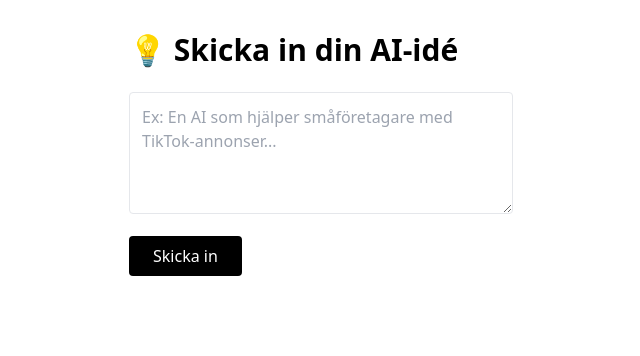
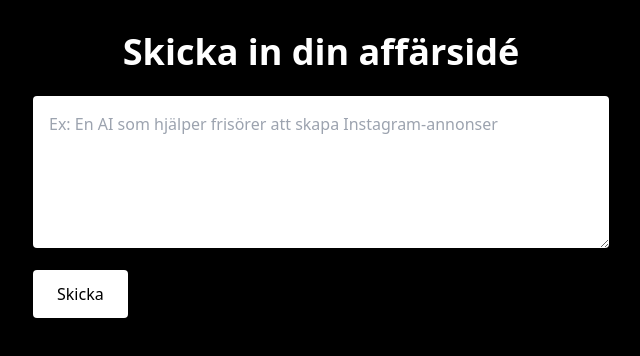
Before and after one commit to hrgr01/startpilot, a Next.js app: page /form in a window 1280 px wide. Shown: the top 356 px of the page, without its empty margins (319-959 px from the left). Built offline with nearby package versions, Linux system fonts and the light colour scheme; no server answers.

Commit message:
Update form.js

```diff
--- a/pages/form.js
+++ b/pages/form.js
@@ -1,76 +1,58 @@
-import { useState, useEffect } from "react";
-import { supabase } from "../lib/supabase";
+// /pages/form.js
+import { useState } from "react";
 
-export default function Form() {
+export default function FormPage() {
   const [idea, setIdea] = useState("");
-  const [refBy, setRefBy] = useState("");
-  const [submitted, setSubmitted] = useState(false);
-  const [aiResponse, setAiResponse] = useState("");
+  const [result, setResult] = useState(null);
   const [loading, setLoading] = useState(false);
-
-  useEffect(() => {
-    const ref = localStorage.getItem("ref");
-    if (ref) setRefBy(ref);
-  }, []);
 
   const handleSubmit = async (e) => {
     e.preventDefault();
     setLoading(true);
-
-    await supabase.from("orders").insert([{ idea, refBy }]);
-
-    const pitch = await generatePitch(idea);
-    setAiResponse(pitch);
-    setSubmitted(true);
-    setLoading(false);
-  };
-
-  const generatePitch = async (userIdea) => {
+    setResult(null);
     try {
       const res = await fetch("/api/generate", {
         method: "POST",
         headers: { "Content-Type": "application/json" },
-        body: JSON.stringify({ prompt: userIdea })
+        body: JSON.stringify({ idea })
       });
       const data = await res.json();
-      return data.result || "Kunde inte generera pitch just nu.";
+      setResult(data.pitch);
     } catch (err) {
-      return "Fel vid AI-generering.";
+      console.error("Något gick fel:", err);
     }
+    setLoading(false);
   };
 
-  if (submitted) {
   return (
-      <div className="p-8 max-w-xl mx-auto text-center">
-        <h2 className="text-2xl font-bold mb-4">✅ Idén är inskickad!</h2>
-        <p className="mb-4">Här är vad AI:n genererade utifrån din idé:</p>
-        <div className="bg-gray-100 p-4 rounded text-left whitespace-pre-line">
-          <p>{aiResponse}</p>
-        </div>
-      </div>
-    );
-  }
-
-  return (
-    <form onSubmit={handleSubmit} className="p-8 max-w-md mx-auto">
-      <h1 className="text-3xl font-bold mb-6">💡 Skicka in din AI-idé</h1>
-
+    <main className="min-h-screen bg-black text-white p-8">
+      <div className="max-w-xl mx-auto">
+        <h1 className="text-4xl font-bold mb-6 text-center">Skicka in din affärsidé</h1>
+        <form onSubmit={handleSubmit} className="space-y-4">
           <textarea
-        className="border p-3 w-full rounded mb-4"
-        rows={4}
-        placeholder="Ex: En AI som hjälper småföretagare med TikTok-annonser..."
+            className="w-full p-4 text-black rounded"
+            rows={5}
+            placeholder="Ex: En AI som hjälper frisörer att skapa Instagram-annonser"
             value={idea}
             onChange={(e) => setIdea(e.target.value)}
             required
           />
-
           <button
             type="submit"
-        className="bg-black text-white px-6 py-2 rounded hover:bg-gray-900"
+            className="bg-white text-black px-6 py-3 rounded font-medium hover:scale-105 transition"
             disabled={loading}
           >
-        {loading ? "Genererar pitch..." : "Skicka in"}
+            {loading ? "Genererar..." : "Skicka"}
           </button>
         </form>
+
+        {result && (
+          <div className="mt-10 p-6 border rounded bg-gray-800">
+            <h2 className="text-xl font-bold mb-2">Din AI-genererade pitch</h2>
+            <p>{result}</p>
+          </div>
+        )}
+      </div>
+    </main>
   );
-}
+} // Nästa: Jag lägger in /api/generate.js som hanterar GPT-svaret.
```
Lines whose indentation alone changed are shown as unchanged.
